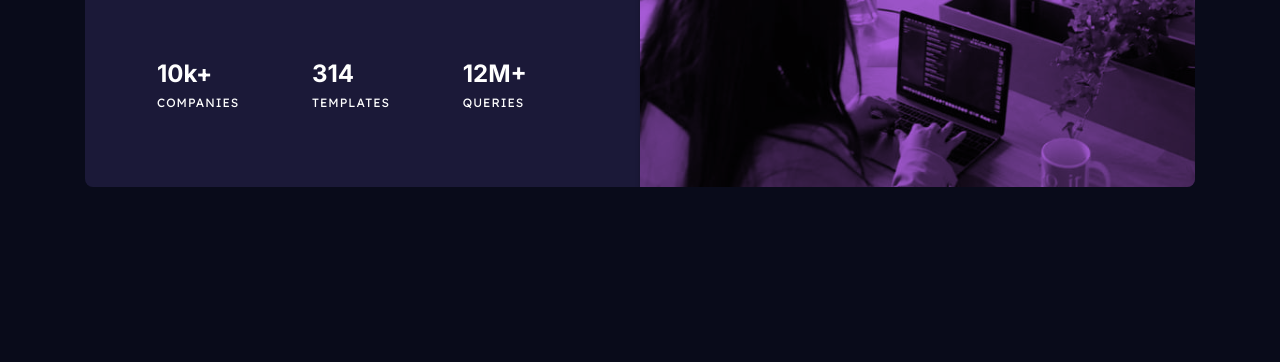
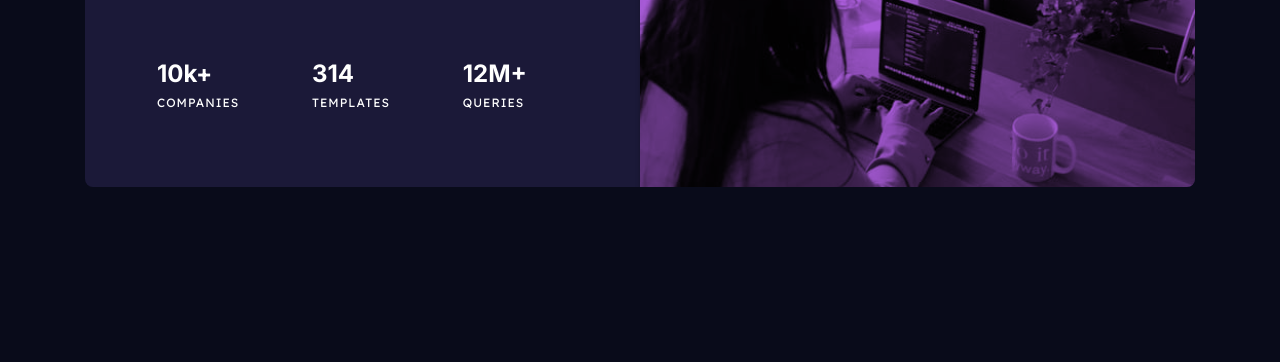
Before and after one commit to solvman/stats-preview-card-component-main, a plain HTML site: page index.html in a window 1280 px wide. Shown: the part 438-800 px from the top of the page. Drawn offline with Linux system fonts and the light colour scheme.

Commit message:
Fix desktop image

```diff
--- a/style.css
+++ b/style.css
@@ -144,6 +144,8 @@ section.stats > section:last-child {
   }
 
   .analytics__img {
+    background-image: url("./images/image-header-desktop.jpg");
+    background-position: top right;
     order: 1;
   }
 
```
